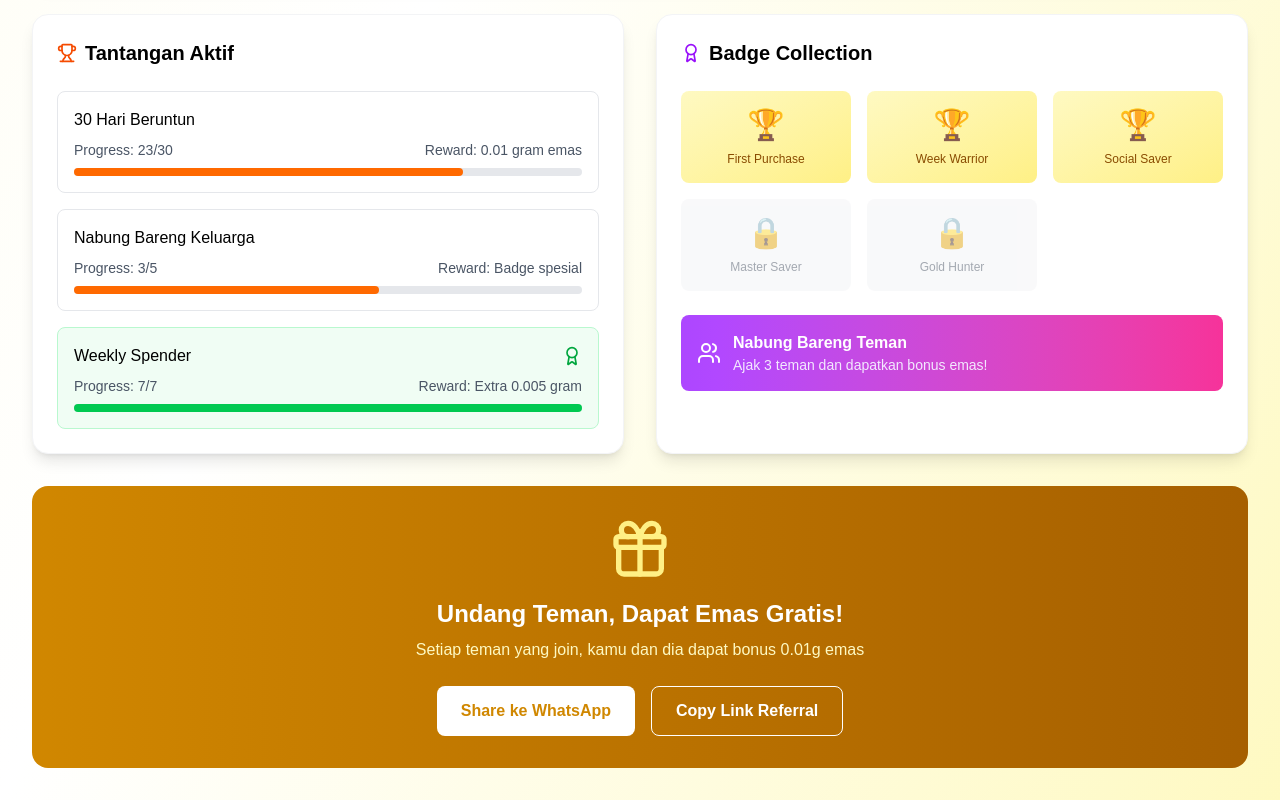
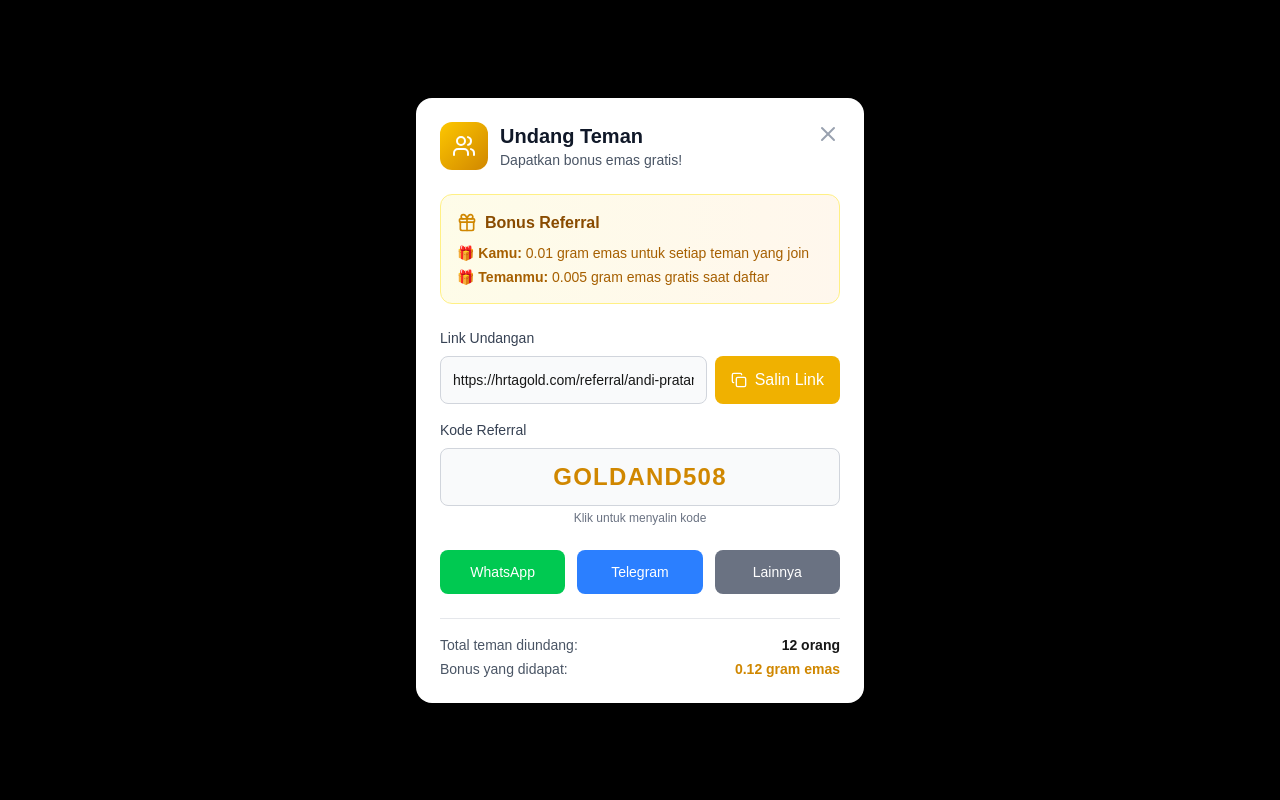
Before and after one commit to sellomrsllo12/HRTA_Gold, a Next.js app: page / in a window 1280 px wide. Both pictures are taken after a click on the button "Share ke WhatsApp". Shown: the part 1573-2373 px from the top of the page. Built offline with nearby package versions, Linux system fonts and the light colour scheme.

Commit message:
tambah vitur

```diff
--- a/Components/CTASection.jsx
+++ b/Components/CTASection.jsx
@@ -1,7 +1,16 @@
-import { Gift } from "lucide-react";
+import { useState } from "react";
+import { Gift, Users } from "lucide-react";
+import InvitePopup from "./InvitePopup";
 
-export default function CTASection() {
+export default function CTASection({ user }) {
+  const [isInvitePopupOpen, setIsInvitePopupOpen] = useState(false);
+
+  const handleInviteClick = () => {
+    setIsInvitePopupOpen(true);
+  };
+
   return (
+    <>
       <div className="bg-gradient-to-r from-yellow-600 to-yellow-700 text-white rounded-2xl p-8 text-center">
         <Gift className="w-16 h-16 mx-auto mb-4 text-yellow-200" />
         <h2 className="text-2xl font-bold mb-2">
@@ -11,13 +20,27 @@ export default function CTASection() {
           Setiap teman yang join, kamu dan dia dapat bonus 0.01g emas
         </p>
         <div className="flex justify-center gap-4">
-        <button className="bg-white text-yellow-600 px-6 py-3 rounded-lg font-semibold hover:bg-yellow-50 transition-colors">
+          <button
+            onClick={handleInviteClick}
+            className="bg-white text-yellow-600 px-6 py-3 rounded-lg font-semibold hover:bg-yellow-50 transition-colors flex items-center gap-2"
+          >
+            <Users className="w-4 h-4" />
             Share ke WhatsApp
           </button>
-        <button className="border border-white text-white px-6 py-3 rounded-lg font-semibold hover:bg-white/10 transition-colors">
+          <button
+            onClick={handleInviteClick}
+            className="border border-white text-white px-6 py-3 rounded-lg font-semibold hover:bg-white/10 transition-colors"
+          >
             Copy Link Referral
           </button>
         </div>
       </div>
+
+      <InvitePopup
+        isOpen={isInvitePopupOpen}
+        onClose={() => setIsInvitePopupOpen(false)}
+        user={user}
+      />
+    </>
   );
 }
--- /dev/null
+++ b/Components/InvitePopup.jsx
@@ -0,0 +1,160 @@
+import { useState } from "react";
+import { X, Copy, Check, Users, Gift } from "lucide-react";
+
+export default function InvitePopup({ isOpen, onClose, user }) {
+  const [copied, setCopied] = useState(false);
+  const [copyText, setCopyText] = useState("Salin Link");
+
+  const referralLink = `https://hrtagold.com/referral/${user.name.toLowerCase().replace(/\s+/g, "-")}-${Date.now()}`;
+  const referralCode = `GOLD${user.name.substring(0, 3).toUpperCase()}${Math.floor(Math.random() * 1000)}`;
+
+  const handleCopyLink = async () => {
+    try {
+      await navigator.clipboard.writeText(referralLink);
+      setCopied(true);
+      setCopyText("Tersalin! ✅");
+      setTimeout(() => {
+        setCopied(false);
+        setCopyText("Salin Link");
+      }, 3000);
+    } catch (err) {
+      console.error("Failed to copy: ", err);
+      setCopyText("Gagal menyalin");
+      setTimeout(() => setCopyText("Salin Link"), 2000);
+    }
+  };
+
+  const handleCopyCode = async () => {
+    try {
+      await navigator.clipboard.writeText(referralCode);
+      setCopied(true);
+      setTimeout(() => setCopied(false), 3000);
+    } catch (err) {
+      console.error("Failed to copy code: ", err);
+    }
+  };
+
+  if (!isOpen) return null;
+
+  return (
+    <div className="fixed inset-0 bg-black bg-opacity-50 flex items-center justify-center z-50 p-4">
+      <div className="bg-white rounded-2xl p-6 max-w-md w-full mx-4 transform transition-all">
+        <div className="flex justify-between items-start mb-6">
+          <div className="flex items-center gap-3">
+            <div className="w-12 h-12 bg-gradient-to-br from-yellow-400 to-yellow-600 rounded-xl flex items-center justify-center">
+              <Users className="w-6 h-6 text-white" />
+            </div>
+            <div>
+              <h3 className="text-xl font-bold text-gray-900">Undang Teman</h3>
+              <p className="text-sm text-gray-600">
+                Dapatkan bonus emas gratis!
+              </p>
+            </div>
+          </div>
+          <button
+            onClick={onClose}
+            className="text-gray-400 hover:text-gray-600 transition-colors"
+          >
+            <X className="w-6 h-6" />
+          </button>
+        </div>
+
+        {/* Bonus Info */}
+        <div className="bg-gradient-to-r from-yellow-50 to-orange-50 border border-yellow-200 rounded-xl p-4 mb-6">
+          <div className="flex items-center gap-2 mb-2">
+            <Gift className="w-5 h-5 text-yellow-600" />
+            <span className="font-semibold text-yellow-800">
+              Bonus Referral
+            </span>
+          </div>
+          <div className="text-sm text-yellow-700 space-y-1">
+            <p>
+              🎁 <strong>Kamu:</strong> 0.01 gram emas untuk setiap teman yang
+              join
+            </p>
+            <p>
+              🎁 <strong>Temanmu:</strong> 0.005 gram emas gratis saat daftar
+            </p>
+          </div>
+        </div>
+
+        {/* Referral Link */}
+        <div className="space-y-4">
+          <div>
+            <label className="block text-sm font-medium text-gray-700 mb-2">
+              Link Undangan
+            </label>
+            <div className="flex gap-2">
+              <input
+                type="text"
+                value={referralLink}
+                readOnly
+                className="flex-1 p-3 border border-gray-300 rounded-lg bg-gray-50 text-sm"
+              />
+              <button
+                onClick={handleCopyLink}
+                className={`px-4 py-3 rounded-lg font-medium transition-all flex items-center gap-2 ${
+                  copied
+                    ? "bg-green-500 text-white"
+                    : "bg-yellow-500 hover:bg-yellow-600 text-white"
+                }`}
+              >
+                {copied ? (
+                  <Check className="w-4 h-4" />
+                ) : (
+                  <Copy className="w-4 h-4" />
+                )}
+                {copyText}
+              </button>
+            </div>
+          </div>
+
+          {/* Referral Code */}
+          <div>
+            <label className="block text-sm font-medium text-gray-700 mb-2">
+              Kode Referral
+            </label>
+            <div
+              onClick={handleCopyCode}
+              className="p-3 border border-gray-300 rounded-lg bg-gray-50 text-center cursor-pointer hover:bg-gray-100 transition-colors"
+            >
+              <span className="text-2xl font-bold text-yellow-600 tracking-wider">
+                {referralCode}
+              </span>
+            </div>
+            <p className="text-xs text-gray-500 mt-1 text-center">
+              Klik untuk menyalin kode
+            </p>
+          </div>
+        </div>
+
+        {/* Share Buttons */}
+        <div className="mt-6 grid grid-cols-3 gap-3">
+          <button className="p-3 bg-green-500 text-white rounded-lg text-sm font-medium hover:bg-green-600 transition-colors">
+            WhatsApp
+          </button>
+          <button className="p-3 bg-blue-500 text-white rounded-lg text-sm font-medium hover:bg-blue-600 transition-colors">
+            Telegram
+          </button>
+          <button className="p-3 bg-gray-500 text-white rounded-lg text-sm font-medium hover:bg-gray-600 transition-colors">
+            Lainnya
+          </button>
+        </div>
+
+        {/* Stats */}
+        <div className="mt-6 pt-4 border-t border-gray-200">
+          <div className="flex justify-between text-sm">
+            <span className="text-gray-600">Total teman diundang:</span>
+            <span className="font-semibold">12 orang</span>
+          </div>
+          <div className="flex justify-between text-sm mt-1">
+            <span className="text-gray-600">Bonus yang didapat:</span>
+            <span className="font-semibold text-yellow-600">
+              0.12 gram emas
+            </span>
+          </div>
+        </div>
+      </div>
+    </div>
+  );
+}
--- a/Components/RoundUpSettings.jsx
+++ b/Components/RoundUpSettings.jsx
@@ -1,12 +1,27 @@
-import { Settings } from "lucide-react";
 
 
-export default function RoundUpSettings({ user, roundUpOptions } ) {
+import { Settings } from "lucide-react";
+import { useState } from "react";
+
+export default function RoundUpSettings({
+  user,
+  roundUpOptions,
+  onRoundUpChange,
+}) {
+  const [selectedAmount, setSelectedAmount] = useState(user.roundUpSetting);
+
+  const handleAmountChange = (amount) => {
+    setSelectedAmount(amount);
+    if (onRoundUpChange) {
+      onRoundUpChange(amount);
+    }
+  };
+
   return (
-    <div className="bg-white rounded-2xl p-6 shadow-lg border border-gray-100">
+    <div className="bg-white rounded-2xl p-6 shadow-lg border border-gray-100 text-black">
       <div className="flex items-center gap-2 mb-6">
         <Settings className="w-5 h-5 text-gray-600" />
-        <h3 className="text-xl font-semibold text-black">Pengaturan Auto Round-Up</h3>
+        <h3 className="text-xl font-semibold">Pengaturan Auto Round-Up</h3>
       </div>
 
       <div className="grid md:grid-cols-2 gap-6">
@@ -18,18 +33,27 @@ export default function RoundUpSettings({ user, roundUpOptions } ) {
             {roundUpOptions.map((amount) => (
               <button
                 key={amount}
-                className={`p-3 rounded-lg border text-center transition-all ${
-                  user.roundUpSetting === amount
-                    ? "border-yellow-500 bg-yellow-50 text-yellow-700"
-                    : "border-gray-200 hover:border-gray-300"
+                onClick={() => handleAmountChange(amount)}
+                className={`p-3 rounded-lg border text-center transition-all hover:scale-105 ${
+                  selectedAmount === amount
+                    ? "border-yellow-500 bg-yellow-50 text-yellow-700 shadow-md"
+                    : "border-gray-200 hover:border-gray-300 hover:bg-gray-50"
                 }`}
               >
-                <span className="font-semibold text-black">
+                <span className="font-semibold">
                   Rp {amount.toLocaleString("id-ID")}
                 </span>
               </button>
             ))}
           </div>
+          {selectedAmount !== user.roundUpSetting && (
+            <div className="mt-3 p-2 bg-green-50 border border-green-200 rounded-lg">
+              <p className="text-sm text-green-700">
+                ✅ Pengaturan berhasil diubah ke Rp{" "}
+                {selectedAmount.toLocaleString("id-ID")}
+              </p>
+            </div>
+          )}
         </div>
       </div>
     </div>
--- a/app/page.tsx
+++ b/app/page.tsx
@@ -106,7 +106,9 @@ export default function AutoRoundUpGold() {
         <div>
         <RoundUpSettings
           user={user}
-          roundUpOptions={roundUpOptions}/>
+          roundUpOptions={roundUpOptions}
+          onRoundUpChange
+          />
         </div>
         <div className="mt-8">
           <RecentTransactions transactions={transactions} />
@@ -118,7 +120,7 @@ export default function AutoRoundUpGold() {
         </div>
 
         <div className="mt-8">
-          <CTASection />
+          <CTASection user={user}/>
         </div>
       </main>
     </div>
```
Lines whose indentation alone changed are shown as unchanged.
